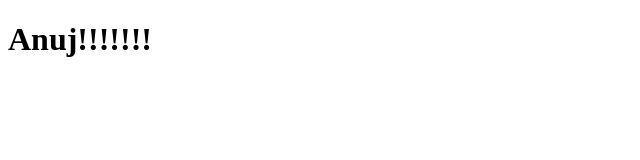
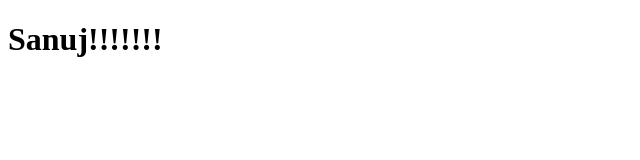
Before and after one commit to sanuj-programmer/Pipeline, a plain HTML site: page index.html in a window 1280 px wide. Shown: the full height of the page, 0-640 px from the left. Drawn offline with Linux system fonts and the light colour scheme.

Commit message:
changes1#

```diff
--- a/index.html
+++ b/index.html
@@ -6,6 +6,6 @@
     <title>Document</title>
 </head>
 <body>
-    <h1>Anuj!!!!!!!</h1>
+    <h1>Sanuj!!!!!!!</h1>
 </body>
 </html>
```
